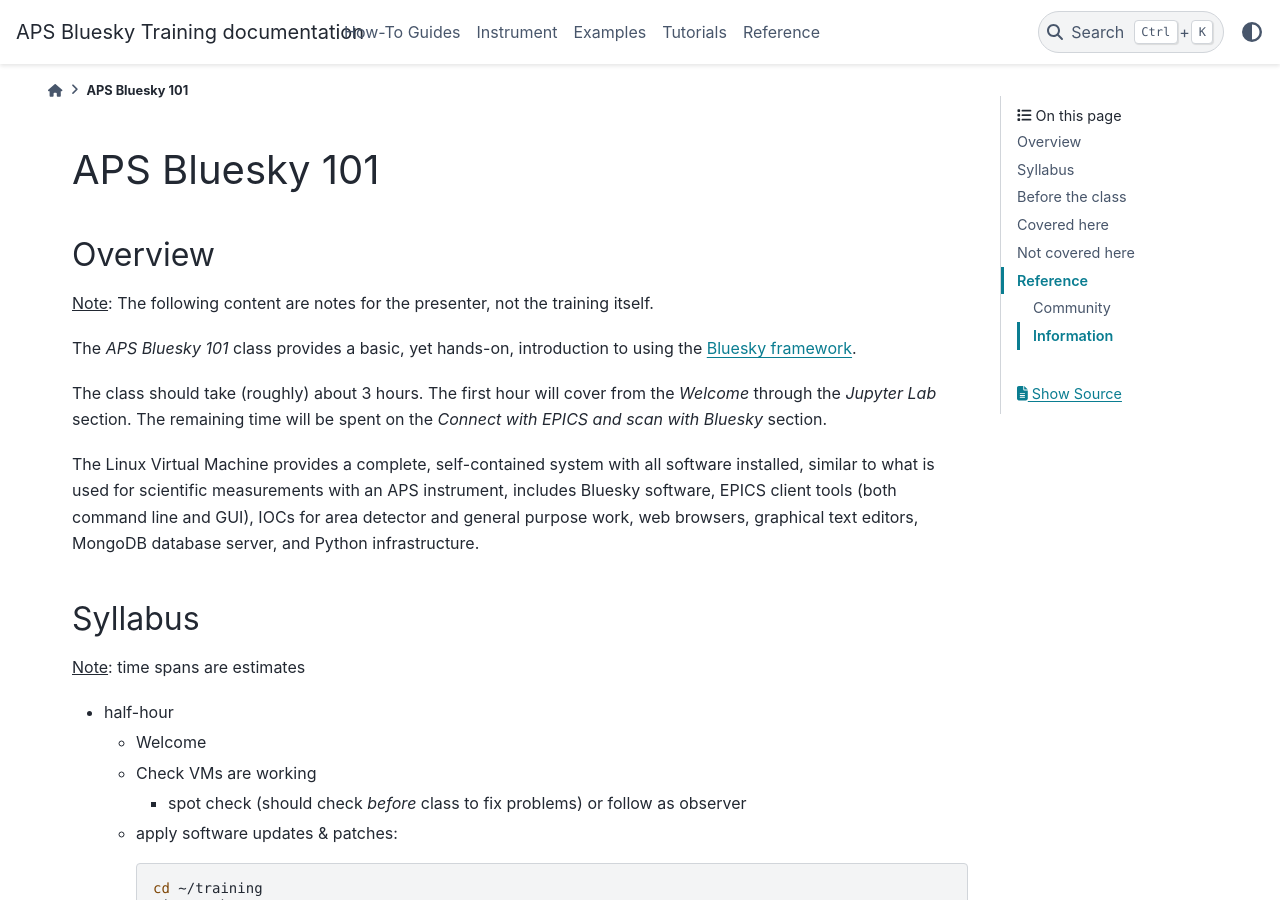
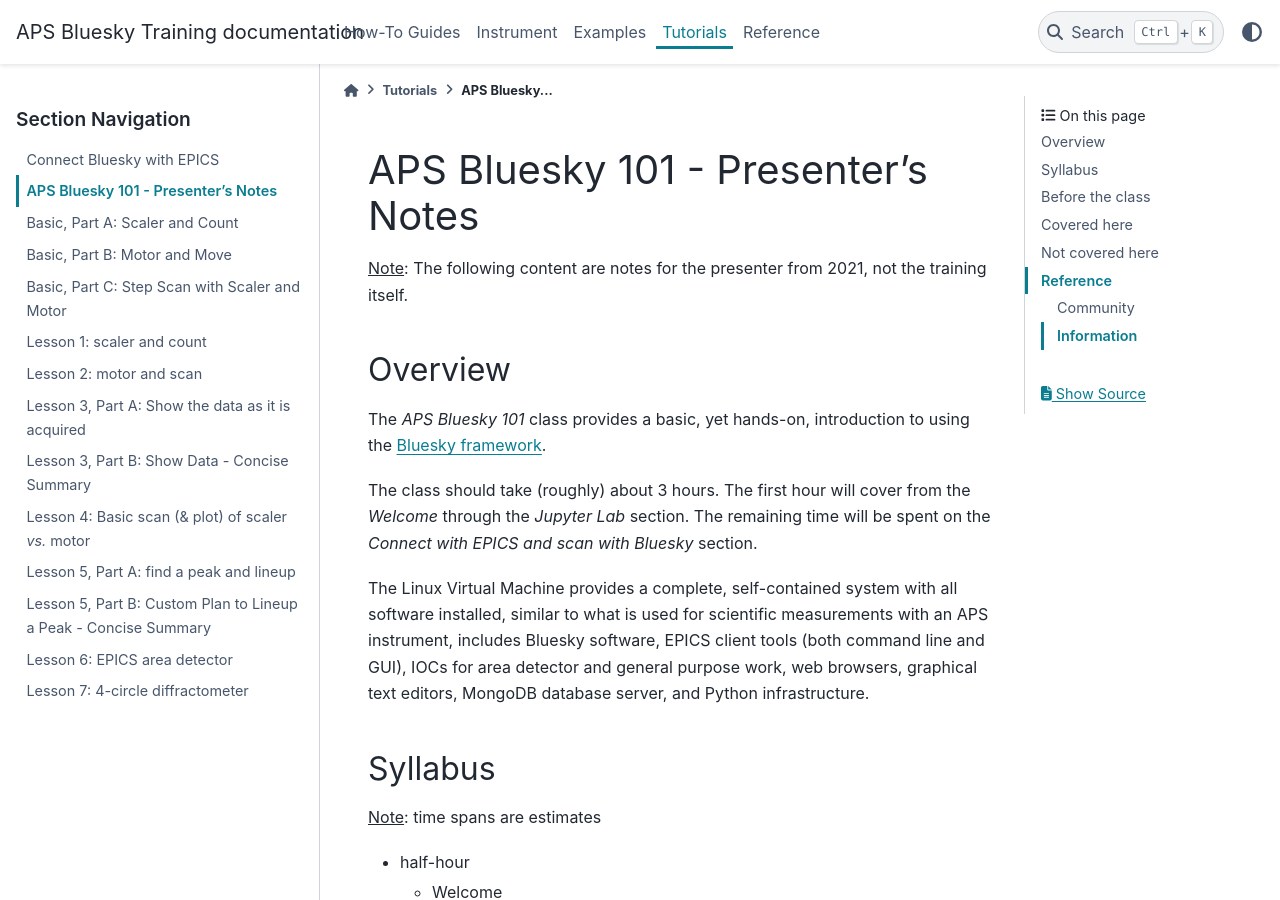
Before and after one commit to BCDA-APS/bluesky_training, a Sphinx documentation site: the page built from docs/source/tutor/_aps101_notes.md, in a window 1280 px wide and 900 px high. Built offline with Sphinx 7.4.7 and the PyData theme 0.15.4, drawn with Linux system fonts in a browser that asks for light colours; pages that are not in the unit, such as notebooks, are missing from menus; some of the changed text lies outside the part shown.

Commit message:
DOC #103

```diff
--- a/docs/source/tutor/aps101_notes.md
+++ b/docs/source/tutor/_aps101_notes.md
@@ -1,8 +1,9 @@
-# APS Bluesky 101
+# APS Bluesky 101 - Presenter's Notes
+
+<u>Note</u>: The following content are notes for the presenter from 2021, not
+the training itself.
 
 ## Overview
-
-<u>Note</u>: The following content are notes for the presenter, not the training itself.
 
 The *APS Bluesky 101* class provides a basic, yet
 hands-on, introduction to using the [Bluesky framework](https://blueskyproject.io).
--- a/docs/source/tutor/index.rst
+++ b/docs/source/tutor/index.rst
@@ -26,5 +26,4 @@
    :glob:
 
    connect_epics
-   aps101
    _*
```
